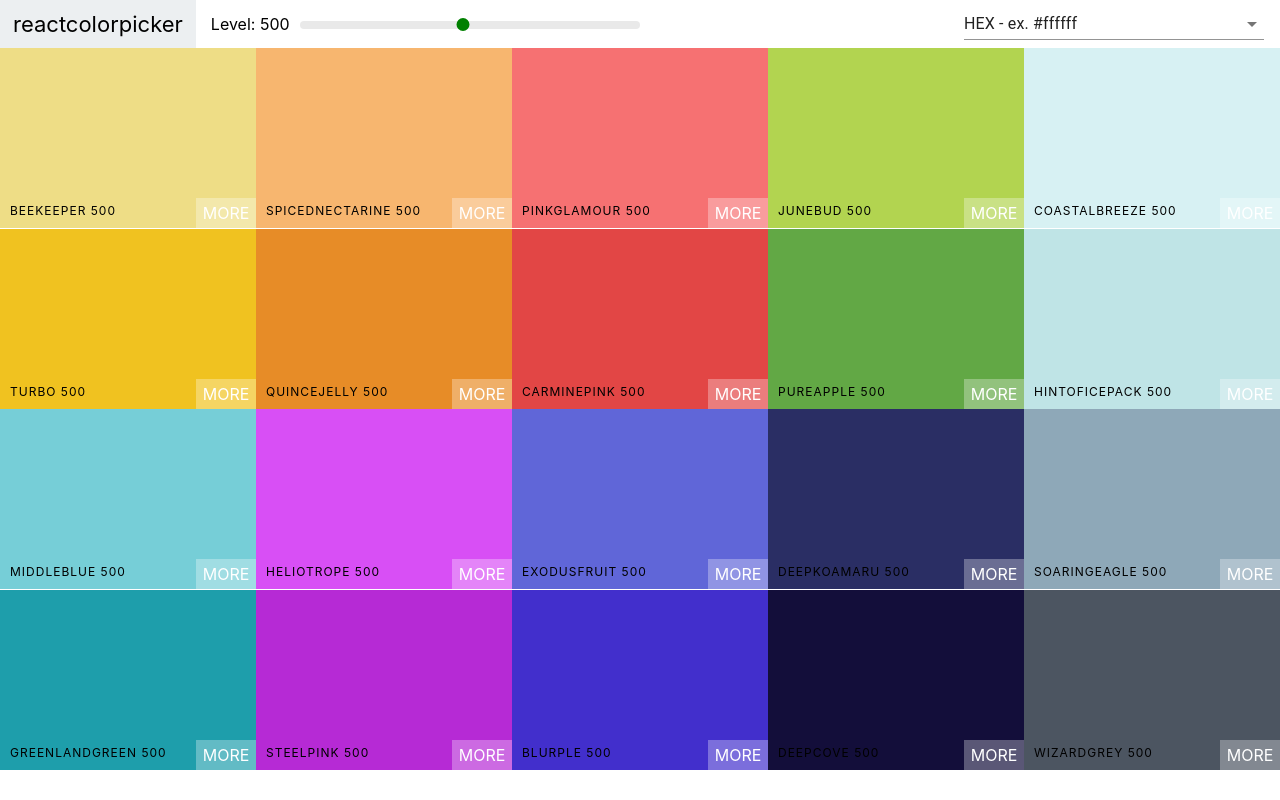
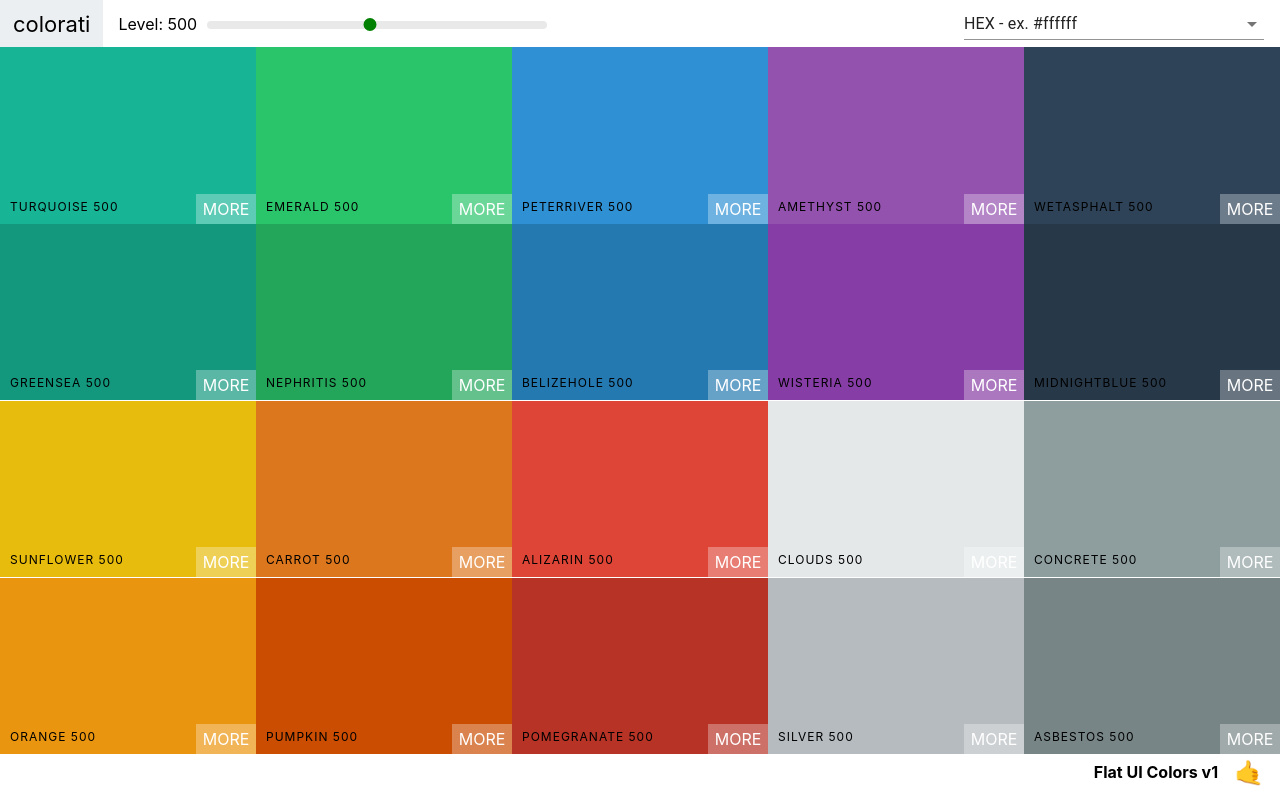
Before and after one commit to flashkicker/colorati, a React (Create React App) app: page /palette/flat-ui-colors-american in a window 1280 px wide. Built offline with nearby package versions, Linux system fonts and the light colour scheme.

Commit message:
implemented footer

```diff
--- a/src/App.js
+++ b/src/App.js
@@ -5,10 +5,9 @@ import { generatePalette } from './colorHelper'
 
 class App extends Component {
   render() {
-    console.log(generatePalette(seedColors[4]))
     return (
       <div>
-        <Palette palette={generatePalette(seedColors[4])} />
+        <Palette palette={generatePalette(seedColors[1])} />
       </div>
     )
   }
--- a/src/Navbar.js
+++ b/src/Navbar.js
@@ -27,7 +27,7 @@ class Navbar extends Component {
 		return (
 			<header className="navbar">
 				<div className="logo">
-					<a href="/">reactcolorpicker</a>
+					<a href="/">colorati</a>
 				</div>
 				<div className="slider-container">
 					<span>Level: {level}</span>
--- a/src/Palette.js
+++ b/src/Palette.js
@@ -16,11 +16,13 @@ class Palette extends Component {
 	}
 
 	render() {
-		const { colors } = this.props.palette
+		const { colors, paletteName, emoji } = this.props.palette
 		const { level, format } = this.state
 
 		const colorBoxes = colors[level].map(color => {
-			return <ColorBox background={color[format]} name={color.name} />
+			return (
+				<ColorBox background={color[format]} name={color.name} key={color.id} />
+			)
 		})
 
 		return (
@@ -31,7 +33,10 @@ class Palette extends Component {
 					changeFormat={this.changeFormat}
 				/>
 				<div className="palette-colors">{colorBoxes}</div>
-				{/* footer goes here */}
+				<footer className="footer">
+					{paletteName}
+					<span className="emoji">{emoji}</span>
+				</footer>
 			</div>
 		)
 	}
--- a/src/index.css
+++ b/src/index.css
@@ -1,3 +1,11 @@
+html,body {
+    width: 100%;
+    height: 100%;
+    margin: 0px;
+    padding: 0px;
+    overflow-x: hidden;
+}
+
 body {
 	margin: 0;
 	padding: 0;
--- a/src/palette.css
+++ b/src/palette.css
@@ -1,7 +1,23 @@
 .palette {
-	height: 100vh;
+	height: 99vh;
+	display: flex;
+	flex-direction: column;
 }
 
 .palette-colors {
 	height: 90%;
 }
+
+.footer {
+	background-color: white;
+	height: 5vh;
+	display: flex;
+	justify-content: flex-end;
+	align-items: center;
+	font-weight: bold;
+}
+
+.emoji {
+	font-size: 1.5rem;
+	padding: 0 1rem;
+}
```
